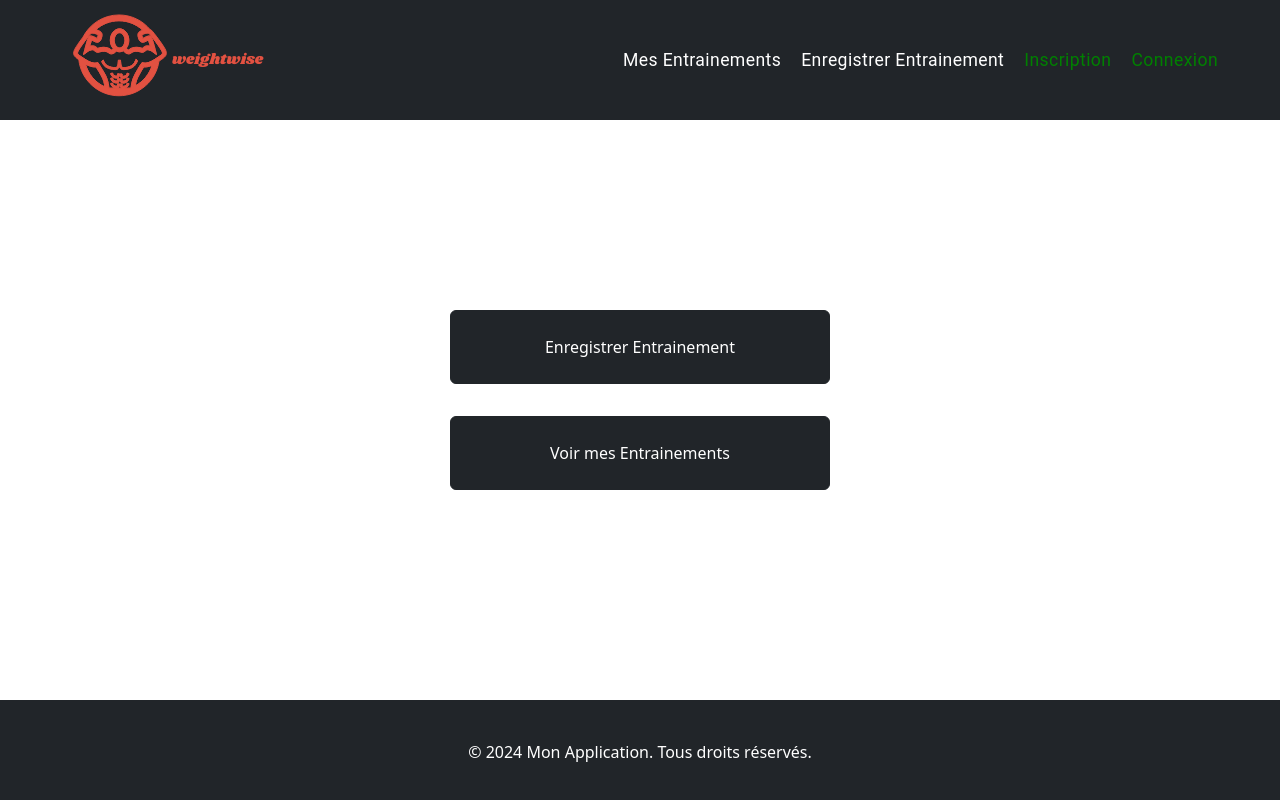
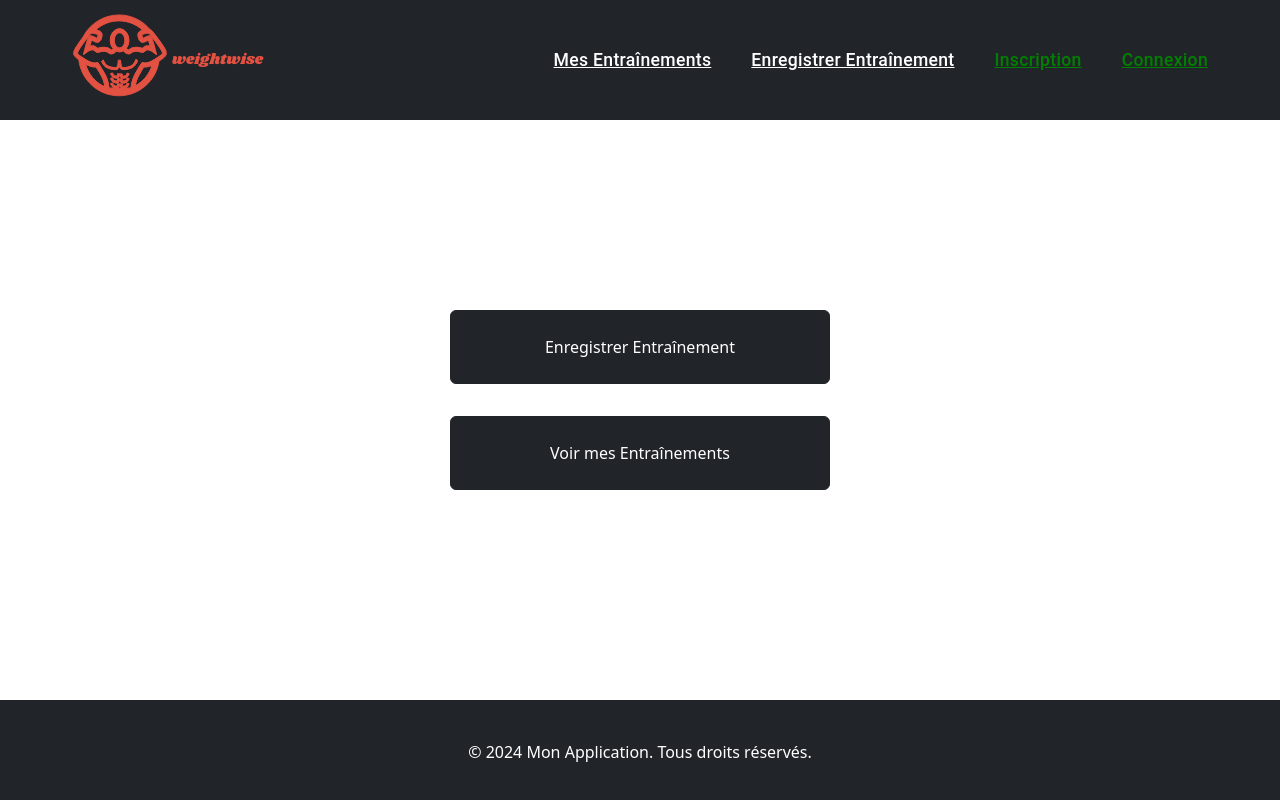
Before and after one commit to shassouna/weightwise_front, a Next.js app: page / in a window 1280 px wide. Built offline with nearby package versions, Linux system fonts and the light colour scheme.

Commit message:
fix heafer style

```diff
--- a/components/Header.js
+++ b/components/Header.js
@@ -60,7 +60,7 @@ const Header = () => {
                 href={userId ? `/users/${userId}` : "/login"}
                 className={styles.navLink}
               >
-                Mes Entrainements
+                Mes Entraînements
               </Link>
             </li>
             <li className={styles.li}>
@@ -68,7 +68,7 @@ const Header = () => {
                 href={userId ? `/add-session` : "/login"}
                 className={styles.navLink}
               >
-                Enregistrer Entrainement
+                Enregistrer Entraînement
               </Link>
             </li>
             {!isLoggedIn ? (
@@ -130,7 +130,7 @@ const Header = () => {
                   href={userId ? `/users/${userId}` : "/login"}
                   className={styles.navLink}
                 >
-                  Mes Entrainements
+                  Mes Entraînements
                 </Link>
               </li>
               <li className={styles.li}>
@@ -138,7 +138,7 @@ const Header = () => {
                   href={userId ? `/add-session` : "/login"}
                   className={styles.navLink}
                 >
-                  Enregistrer Entrainement
+                  Enregistrer Entraînement
                 </Link>
               </li>
               {!isLoggedIn ? (
--- a/components/Header.module.css
+++ b/components/Header.module.css
@@ -45,12 +45,11 @@
 
 .navLink {
   color: #fff;
-  text-decoration: double;
-  padding: 10px;
+  padding: 20px;
   font-size: 1.1rem;
   font-family: "Roboto", sans-serif;
-  font-weight: 400;
-  letter-spacing: 0.4px;
+  font-weight: 500;
+  letter-spacing: 0.3px;
   position: relative;
   transition: color 0.1s ease, transform 0.1s ease;
   display: flex;
--- a/pages/index.js
+++ b/pages/index.js
@@ -25,7 +25,7 @@ const Accueil = ({ token }) => {
           type="button"
           onClick={hadleAddWorkout}
         >
-          Enregistrer Entrainement
+          Enregistrer Entraînement
         </button>
       </div>
       <div className="row d-flex justify-content-center">
@@ -34,7 +34,7 @@ const Accueil = ({ token }) => {
           type="button"
           onClick={handleShowWorkout}
         >
-          Voir mes Entrainements
+          Voir mes Entraînements
         </button>
       </div>
     </div>
--- a/pages/sessions/[id].js
+++ b/pages/sessions/[id].js
@@ -97,7 +97,7 @@ const SessionPage = (props) => {
               type="button"
               onClick={handleUpdateWorkout}
             >
-              Modifier Entrainement
+              Modifier Entraînement
             </button>
           </div>
         </form>
```
